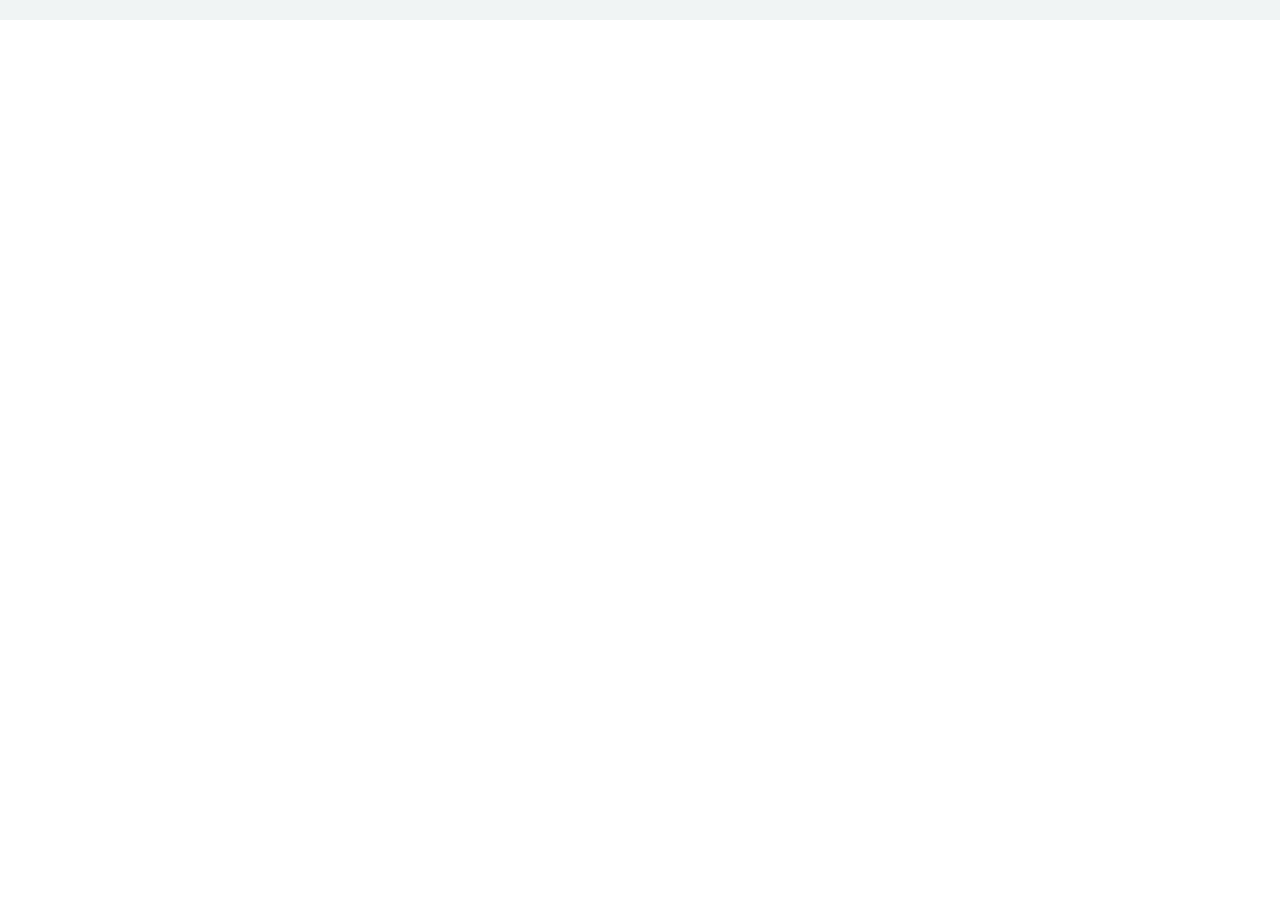
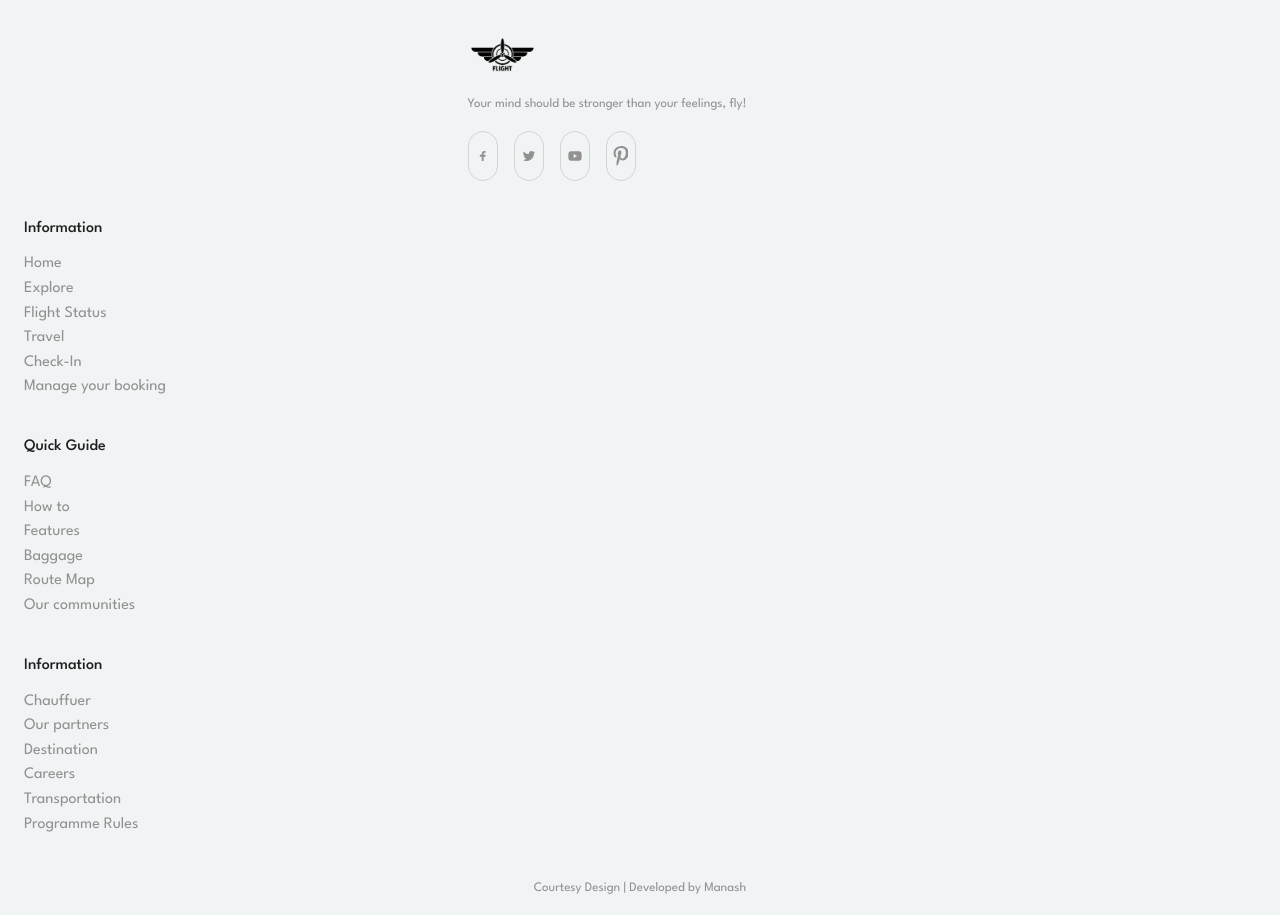
Before and after one commit to Manausk/flight-booking-website, a React (Vite) app: page / in a window 1280 px wide. Shown: the part 6080-6995 px from the top of the page. Before the commit the page ends 6100 px from the top, so only its background shows below. Built offline with nearby package versions, Linux system fonts and the light colour scheme.

Commit message:
footer section complete

```diff
--- a/src/App.jsx
+++ b/src/App.jsx
@@ -20,7 +20,7 @@
       <Lounge />
       <Travelers />
       <Subscribers />
-      {/* <Footer /> */}
+      <Footer />
     </div>
   );
 };
--- a/src/Components/Footer/Footer.jsx
+++ b/src/Components/Footer/Footer.jsx
@@ -1,7 +1,98 @@
 import React from "react";
 
+import Logo from "../../Assets/logo.png";
+import { TiSocialFacebook } from "react-icons/ti";
+import { AiOutlineTwitter } from "react-icons/ai";
+import { AiFillYoutube } from "react-icons/ai";
+import { FaPinterestP } from "react-icons/fa";
+
 const Footer = () => {
-  return <div>Footer</div>;
+  return (
+    <div className="footer">
+      <div className="sectionContainer container grid">
+        <div className="gridOne">
+          <div className="logoDiv">
+            <img src={Logo} className="Logo" />
+          </div>
+          <p>Your mind should be stronger than your feelings, fly!</p>
+          <div className="socialIcon flex">
+            <TiSocialFacebook className="icon" />
+            <AiOutlineTwitter className="icon" />
+            <AiFillYoutube className="icon" />
+            <FaPinterestP className="icon" />
+          </div>
+        </div>
+
+        <div className="footerLinks">
+          <span className="linkTitle">Information</span>
+          <li>
+            <a href="">Home</a>
+          </li>
+          <li>
+            <a href="">Explore</a>
+          </li>
+          <li>
+            <a href="">Flight Status</a>
+          </li>
+          <li>
+            <a href="">Travel</a>
+          </li>
+          <li>
+            <a href="">Check-In</a>
+          </li>
+          <li>
+            <a href="">Manage your booking</a>
+          </li>
+        </div>
+        <div className="footerLinks">
+          <span className="linkTitle">Quick Guide</span>
+          <li>
+            <a href="">FAQ</a>
+          </li>
+          <li>
+            <a href="">How to</a>
+          </li>
+          <li>
+            <a href="">Features</a>
+          </li>
+          <li>
+            <a href="">Baggage</a>
+          </li>
+          <li>
+            <a href="">Route Map</a>
+          </li>
+          <li>
+            <a href="">Our communities</a>
+          </li>
+        </div>
+        <div className="footerLinks">
+          <span className="linkTitle">Information</span>
+          <li>
+            <a href="">Chauffuer</a>
+          </li>
+          <li>
+            <a href="">Our partners</a>
+          </li>
+          <li>
+            <a href="">Destination</a>
+          </li>
+          <li>
+            <a href="">Careers</a>
+          </li>
+          <li>
+            <a href="">Transportation</a>
+          </li>
+          <li>
+            <a href="">Programme Rules</a>
+          </li>
+        </div>
+      </div>
+
+      <div className="copyRightDiv flex">
+        <p>Courtesy Design | Developed by Manash</p>
+      </div>
+    </div>
+  );
 };
 
 export default Footer;
--- a/src/main.css
+++ b/src/main.css
@@ -529,8 +529,70 @@
 }
 .subscribers .inputDiv input:placeholder {
   font-size: 13px;
-  opacity: 0.5;
+  opacity: 0.4;
 }
 .subscribers .inputDiv .btn {
   width: 100%;
+}
+
+.footer {
+  background: var(--SecondaryColor);
+}
+.footer .sectionContainer {
+  gap: 2.5rem;
+}
+.footer .sectionContainer .gridOne {
+  gap: 1rem;
+  justify-content: center;
+  margin: auto;
+}
+.footer .sectionContainer .gridOne .logoDiv .Logo {
+  width: 20%;
+}
+.footer .sectionContainer .gridOne .socialIcon {
+  margin-top: 1rem;
+  gap: 1rem;
+}
+.footer .sectionContainer .gridOne .socialIcon .icon {
+  height: 50px;
+  width: 30px;
+  border-radius: 10rem;
+  border: 1px solid var(--borderColor);
+  box-shadow: var(--boxShadow);
+  padding: 0.4rem;
+  color: var(--greyText);
+}
+.footer .sectionContainer .gridOne .socialIcon .icon:hover {
+  background: var(--PrimaryColor);
+  transform: translateY(-7px);
+  transition: var(--transition);
+  border: 1px solid var(--PrimaryColor);
+  color: var(--whiteColor);
+}
+.footer .sectionContainer .footerLinks {
+  display: grid;
+}
+.footer .sectionContainer .footerLinks .linkTitle {
+  color: var(--blackColor);
+  font-weight: 500;
+  display: block;
+  padding-bottom: 1rem;
+}
+.footer .sectionContainer .footerLinks li a {
+  display: block;
+  color: var(--greyText);
+  transition: var(--transition);
+  padding: 0.3rem 0;
+}
+.footer .sectionContainer .footerLinks li a:hover {
+  transform: translateX(7px);
+  color: var(--PrimaryColor);
+}
+.footer .copyRightDiv {
+  justify-content: center;
+  margin-top: 1.5rem;
+  padding: 1rem;
+  gap: 1rem;
+  border-top: 1px solid var(--greyBg);
+  text-align: center;
 }/*# sourceMappingURL=main.css.map */
--- a/src/main.scss
+++ b/src/main.scss
@@ -622,7 +622,7 @@
 
             &:placeholder{
                 font-size: 13px;
-                opacity: 0.5;
+                opacity: 0.4;
             }
         }
 
@@ -631,3 +631,80 @@
         }
     }
 }
+
+//footer section
+.footer{
+    background: var(--SecondaryColor);
+
+    .sectionContainer{
+        gap: 2.5rem;
+
+        .gridOne{
+            gap: 1rem;
+            justify-content: center;
+            margin: auto;
+
+            .logoDiv{
+                .Logo{
+                    width: 20%;
+                }
+            }
+            .socialIcon{
+                margin-top: 1rem;
+                gap: 1rem;
+
+                .icon{
+                    height: 50px;
+                    width: 30px;
+                    border-radius: 10rem;
+                    border: 1px solid var(--borderColor);
+                    box-shadow: var(--boxShadow);
+                    padding: 0.4rem;
+                    color: var(--greyText);
+
+                    &:hover{
+                        background: var(--PrimaryColor);
+                        transform: translateY(-7px);
+                        transition: var(--transition);
+                        border: 1px solid var(--PrimaryColor);
+                        color: var(--whiteColor);
+                    }
+                }
+            }
+        }
+
+        .footerLinks{
+            display: grid;
+
+            .linkTitle{
+                color: var(--blackColor);
+                font-weight: 500;
+                display: block;
+                padding-bottom: 1rem;
+            }
+
+            li a{
+                display: block;
+                color: var(--greyText);
+                transition: var(--transition);
+                padding: .3rem 0;
+
+                &:hover{
+                    transform: translateX(7px);
+                    color: var(--PrimaryColor);
+                }
+            }
+
+        }
+    }
+
+    .copyRightDiv{
+        justify-content: center;
+        margin-top: 1.5rem;
+        padding: 1rem;
+        gap: 1rem;
+        border-top: 1px solid var(--greyBg);
+        text-align: center;
+    }
+
+}
```
Also changed, not shown: 1 other file (tests, documents, lock files or other folders).
